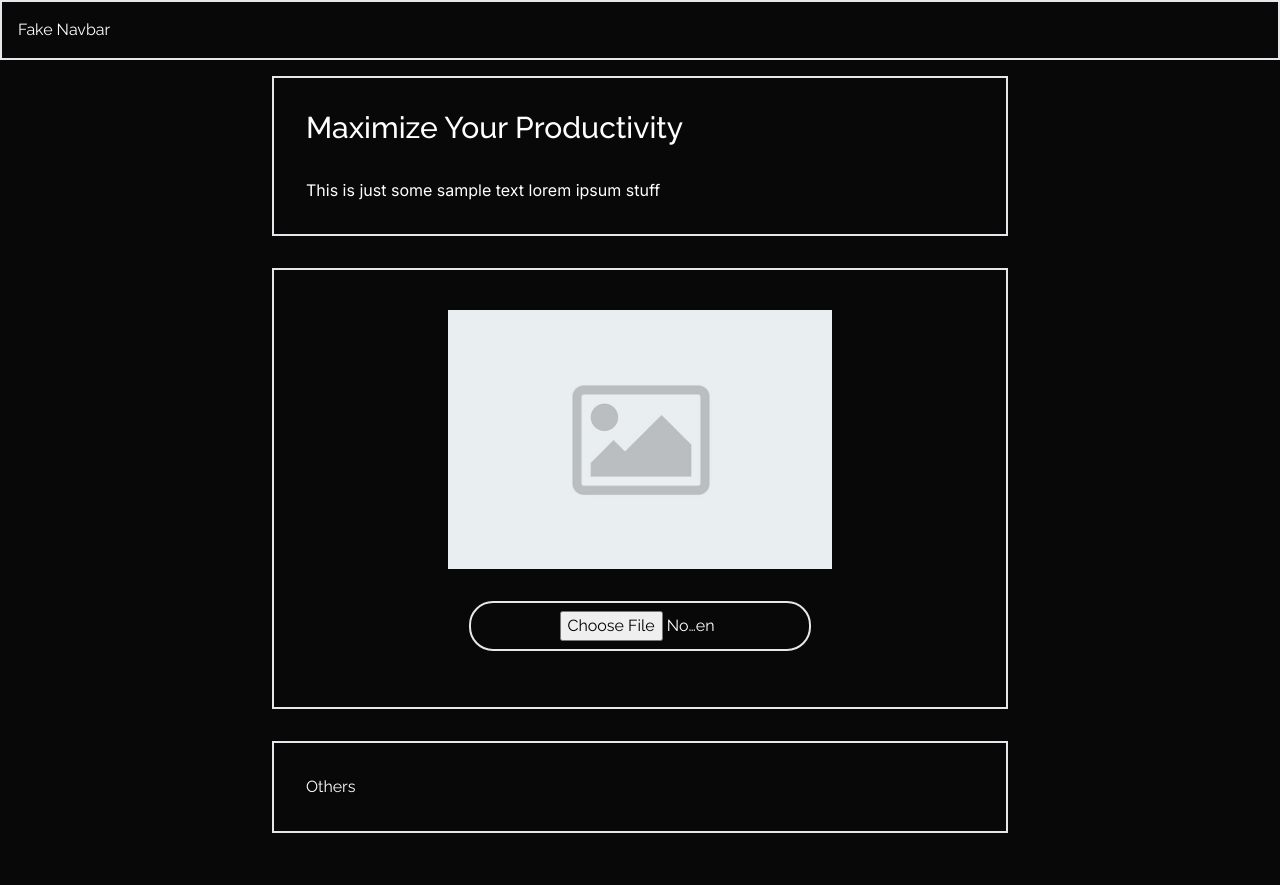
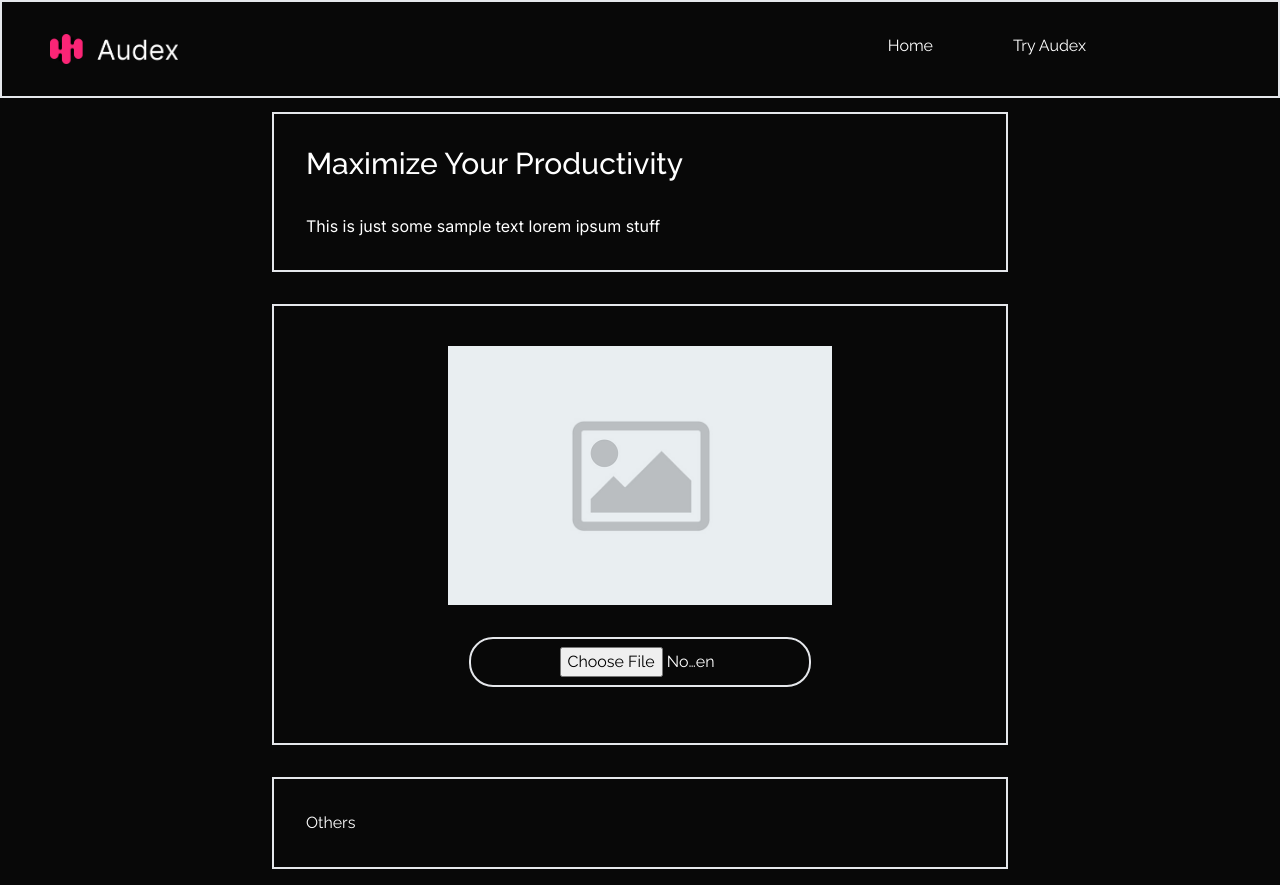
Before and after one commit to LaliaHacks/Audex, a Next.js app: page /generate in a window 1280 px wide. Before the commit the page ends 849 px from the top, so only its background shows below. Built offline with nearby package versions, Linux system fonts and the light colour scheme.

Commit message:
Update generate page navbar and margin

```diff
--- a/pages/generate.js
+++ b/pages/generate.js
@@ -1,6 +1,7 @@
 import { useRef, useState, useEffect } from 'react';
 import Image from 'next/image';
 import placeholder from '../public/placeholder.jpg';
+import Link from 'next/link';
 
 export default function Generate() {
   const [selectedImage, setSelectedImage] = useState(null);
@@ -26,8 +27,14 @@ export default function Generate() {
 
   return (
     <div className="flex flex-col items-center">
-      <div className="border-2 w-full p-4">Fake Navbar</div>
-      <div className="flex flex-col justify-items-center w-full sm:w-3/5">
+      <header className="flex flex-row justify-between fixed top-0 z-50 w-full p-4 sm:p-8 border-2 bg-[#080808]">
+        <Image className='ml-4 w-24 sm:w-32 object-contain' alt="Audex Logo" src="/mainLogo.png" width={140} height={50} />
+        <div className='flex flex-row gap-5 sm:gap-20 mr-2 sm:mr-40'>
+          <Link block color='error' href="#first-section">Home</Link>
+          <Link block color='error' href="#second-section">Try Audex</Link>
+        </div>
+      </header>
+      <div className="flex flex-col justify-items-center w-full sm:w-3/5 mt-24">
         <div className="flex flex-col border-2 m-4 p-8">
           <div className="text-3xl font-medium pb-8">
             Maximize Your Productivity
```
